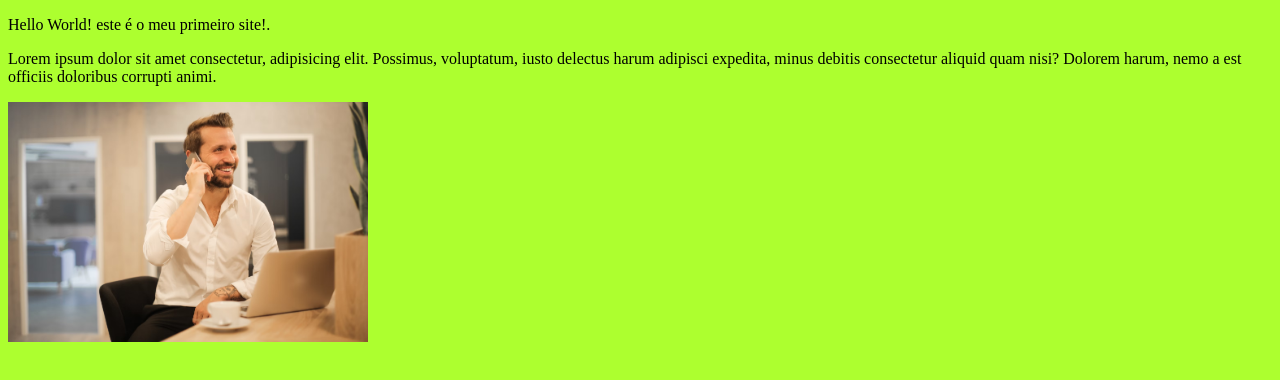
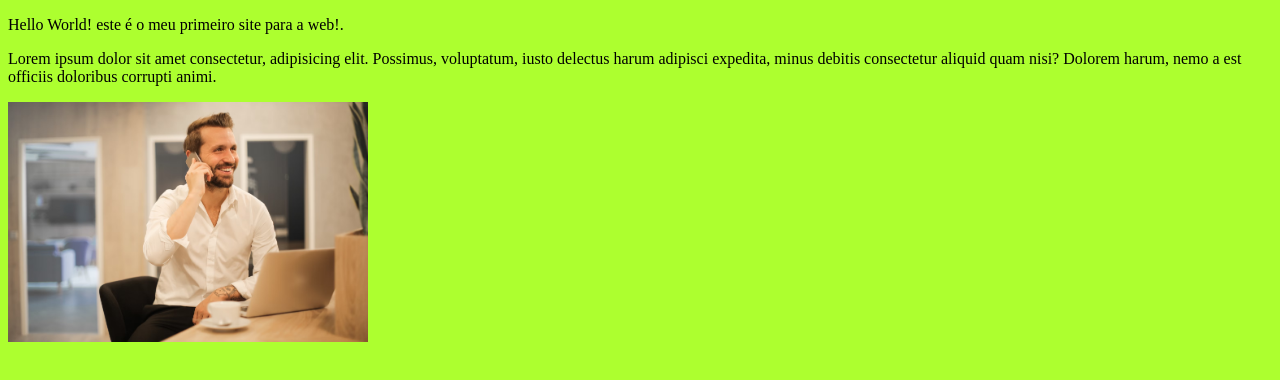
Before and after one commit to rafael-torres0/ProjetoWeb1, a plain HTML site: page index.html in a window 1280 px wide. Drawn offline with Linux system fonts and the light colour scheme.

Commit message:
UPADATE index.html V2

```diff
--- a/index.html
+++ b/index.html
@@ -7,9 +7,13 @@
     <link rel="stylesheet" href="style.css">
 </head>
 <body>
-    <p>Hello World! este é o meu primeiro site!.<p>
+    <p>Hello World! este é o meu primeiro site para a web!.<p>
 
-    <p>Lorem ipsum dolor sit amet consectetur, adipisicing elit. Possimus, voluptatum, iusto delectus harum adipisci expedita, minus debitis consectetur aliquid quam nisi? Dolorem harum, nemo a est officiis doloribus corrupti animi.</p>
+    <p>Lorem ipsum dolor sit amet consectetur,
+     adipisicing elit. Possimus, voluptatum, iusto
+     delectus harum adipisci expedita, minus debitis
+    consectetur aliquid quam nisi? Dolorem harum,
+    nemo a est officiis doloribus corrupti animi.</p>
     <img src="pessoas.jpg" alt=""width="360px">
 </body>
 </html>
```
